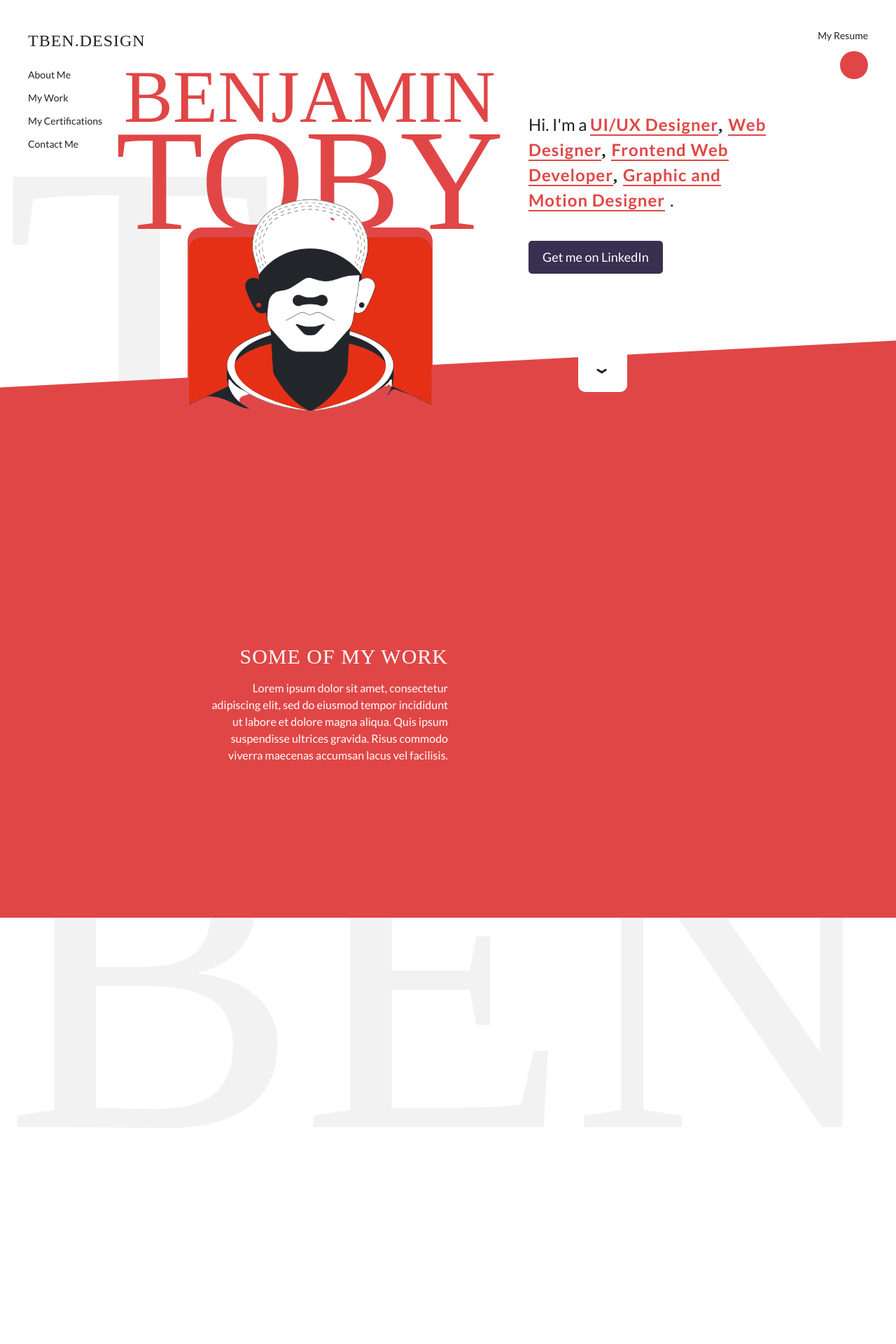
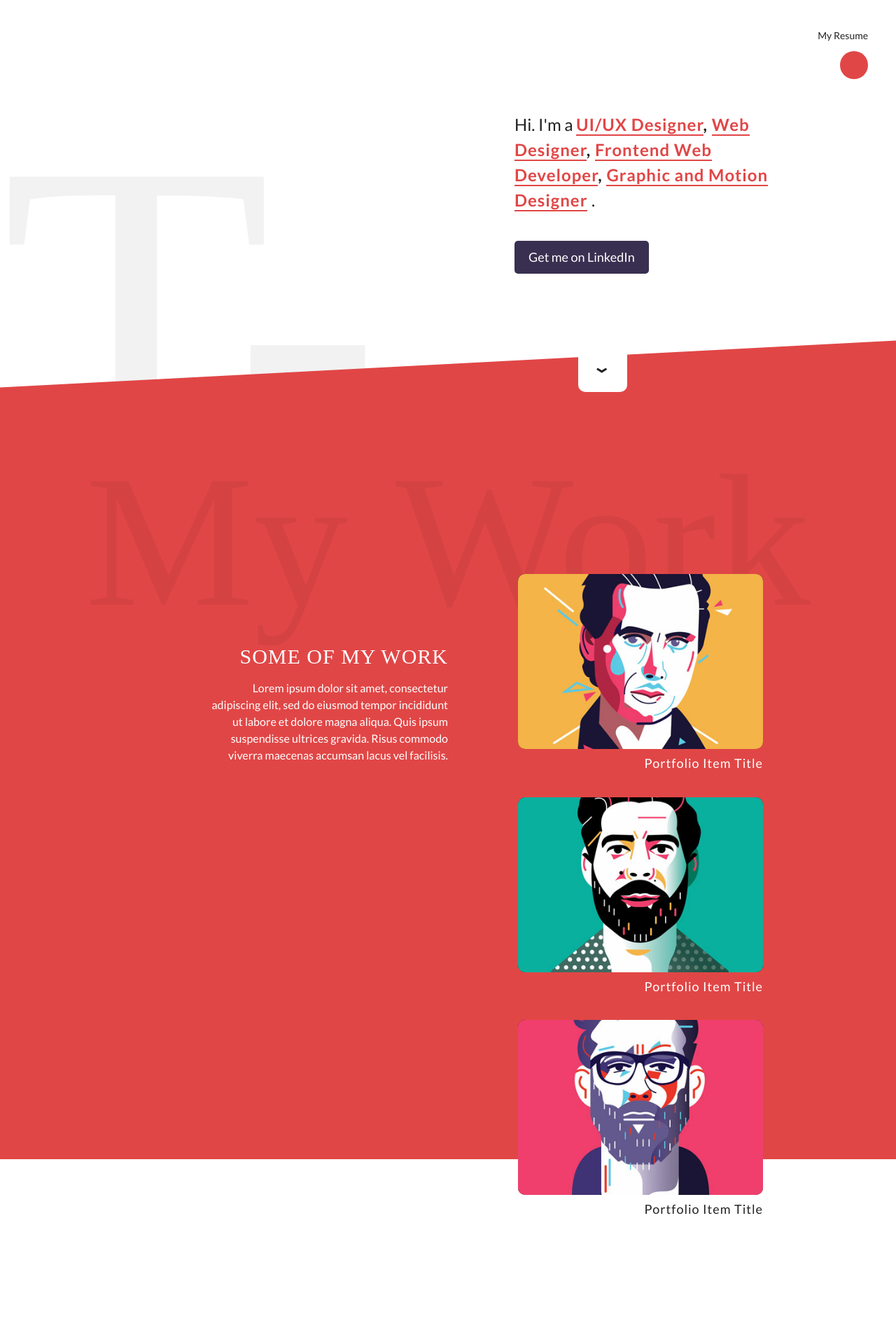
Before and after one commit to BenjaminToby/personal_site, a PHP site: page /v2.html in a window 1280 px wide. Shown: the top 1920 px of the page at 70% size. Before the commit the page ends 1611 px from the top, so only its background shows below. Run offline with PHP 8.4, Linux system fonts and the light colour scheme; some web fonts are replaced.

Commit message:
More updates made to v2

```diff
--- a/scripts/v2.js
+++ b/scripts/v2.js
@@ -30,4 +30,90 @@ window.addEventListener("scroll", () => {
 window.addEventListener("load", () => {
     document.getElementById("skewed-bg").classList.add("skewed-bg");
     document.getElementById("preloader").className = "preloader";
+    document.getElementById("hero-graphic-container").className = "hero-graphic-wrapper";
 });
+
+
+
+
+
+
+
+//##########################################################################################################
+
+var targets = document.querySelector("#section-2");
+var windowRect = {
+    rootMargin: "0px 0px -400px 0px",
+    delay: 100,
+    trackVisibility: true,
+};
+
+var navColors = new IntersectionObserver(navColorFunction, windowRect);
+
+function navColorFunction(entries, navColors) {
+
+    entries.forEach(entry => {
+        if(entry.isIntersecting) {
+            document.querySelector("header").style.color = "white";
+            document.querySelector(".hero-graphic-wrapper").style.opacity = "0";
+//            translate[3].dataset.speed = .2;
+        } else {
+            document.querySelector("header").style.color = "#222";
+            document.querySelector(".hero-graphic-wrapper").style.opacity = "1";
+        }
+    });
+}
+
+navColors.observe(targets);
+
+
+//##########################################################################################################
+
+var scrollIntoViewItems = document.querySelectorAll(".scroll-into-view");
+
+var windowRect2 = {
+    rootMargin: "0px 0px -200px 0px",
+};
+var scrollIntoView = new IntersectionObserver(function(entries, scrollIntoView) {
+    entries.forEach(entry => {
+       if(entry.isIntersecting) {
+           entry.target.classList.add("fade-in-bottom");
+       }
+    });
+}, windowRect2);
+
+
+scrollIntoViewItems.forEach(item => {
+    scrollIntoView.observe(item);
+});
+
+
+//##########################################################################################################
+
+//var sectionOneText = document.querySelector("#section-2");
+
+var sectionOneIo = new IntersectionObserver(sect1Function, windowRect);
+
+function sect1Function(entries, sectionOneIo) {
+
+    entries.forEach(entry => {
+        if(entry.isIntersecting) {
+//            windowRect.thresholds = [0, 0.25, 0.5, 0.75, 1];
+//            if (windowRect.thresholds < 0.25) {
+//                translate[3].dataset.speed = .1;
+//            } else if (windowRect.thresholds > 0.25 && windowRect.thresholds < 0.5) {
+//                translate[3].dataset.speed = .2;
+//            } else if (windowRect.thresholds > 0.5 && windowRect.thresholds < 1) {
+//                translate[3].dataset.speed = .3;
+//            }
+            translate[4].dataset.speed = .2;
+            translate[4].style.transition = "all 1.8s cubic-bezier( 0.39, 0.575, 0.565, 1 )";
+        } else {
+            translate[4].style.transition = "all 1.8s cubic-bezier( 0.39, 0.575, 0.565, 1 )";
+            translate[4].dataset.speed = 0;
+            setTimeout(()=> {translate[4].style.transition = "all .8s cubic-bezier( 0.39, 0.575, 0.565, 1 )";}, 1000);
+        }
+    });
+}
+
+sectionOneIo.observe(translate[4]);
--- a/v2.css
+++ b/v2.css
@@ -39,14 +39,16 @@ header {
     top: 40px;
     width: 200px;
     z-index: 1000;
+    color: inherit;
 }
 
 header > a {
-    font-family: hennigar;
+    font-family: "hennigar";
     font-size: 24px;
     text-transform: uppercase;
     border: none;
     letter-spacing: 1px;
+    color: inherit;
 }
 
 nav {
@@ -54,11 +56,13 @@ nav {
     display: flex;
     flex-direction: column;
     align-items: flex-start;
+    color: inherit;
 }
 
 nav > a {
     margin-bottom: 10px;
     font-size: 14px;
+    color: inherit;
 }
 
 nav > a:hover {
@@ -105,7 +109,7 @@ a:hover {
 }
 
 h1, h2, h3, h4 {
-    font-family: hennigar;
+    font-family: "hennigar";
 	margin-top: 0px;
 	margin-bottom: 15px;
 	width: 100%;
@@ -130,7 +134,9 @@ h3 {
 }
 
 h4 {
-
+    font-family: "Lato";
+    text-transform: none;
+    width: auto;
 }
 
 p {
@@ -145,6 +151,9 @@ p {
 
 span {
     font-size: inherit;
+    font-weight: inherit;
+    font-family: inherit;
+    color: inherit;
 }
 
 
@@ -249,6 +258,16 @@ input:focus {
     margin-top: 10px;
 }
 
+.hero-graphic-wrapper-init {
+    width: 400px;
+    height: 600px;
+    display: flex;
+    flex-direction: column;
+    align-items: center;
+    margin-right: -20px;
+    opacity: 0;
+}
+
 .hero-graphic-wrapper {
     width: 400px;
     height: 600px;
@@ -256,10 +275,20 @@ input:focus {
     flex-direction: column;
     align-items: center;
     margin-right: -20px;
+    animation: herographicintro 1.5s;
+/*    animation-fill-mode: both;*/
+    animation-delay: 1.3s;
+    animation-timing-function: cubic-bezier( 0.215, 0.61, 0.355, 1 );
+    transition: all .8s cubic-bezier( 0.39, 0.575, 0.565, 1 );
+}
+
+@keyframes herographicintro {
+    0% {transform: translateY(100px) rotateX(5deg); opacity: 0;}
+    100% {transform: none; opacity: 1;}
 }
 
 #benjamin-hero-text {
-    font-family: hennigar;
+    font-family: "hennigar";
     font-size: 105px;
     text-transform: uppercase;
     letter-spacing: 0px;
@@ -267,7 +296,7 @@ input:focus {
 }
 
 #toby-hero-text {
-    font-family: hennigar;
+    font-family: "hennigar";
     font-size: 205px;
     text-transform: uppercase;
     letter-spacing: 0px;
@@ -293,7 +322,7 @@ input:focus {
 }
 
 .hero-text-wrapper {
-    width: 200px;
+    width: 240px;
     padding-top: 100px;
     align-items: flex-start;
     margin-left: 50px;
@@ -380,13 +409,13 @@ input:focus {
 .hero-watermark {
     position: absolute;
     font-size: 35em;
-    font-family: hennigar;
+    font-family: "hennigar";
     z-index: -1;
     top: -20px;
     left: 50%;
     transform: translateX(-50%);
     color: rgba(0,0,0,0.05);
-    letter-spacing: 2px;
+    letter-spacing: 5px;
 }
 
 .below-fold {
@@ -419,7 +448,108 @@ input:focus {
     display: flex;
     align-items: flex-end;
     text-align: right;
+    position: relative;
+    z-index: 10;
 }
+
+.right-column {
+    display: flex;
+    flex-direction: column;
+    align-items: flex-start;
+    position: relative;
+    z-index: 10;
+}
+
+.section-watermark {
+    font-family: "hennigar";
+    position: absolute;
+    color: rgba(0,0,0,0.05);
+    font-size: 15em;
+    top: -350px;
+    left: auto;
+    right: auto;
+    text-align: center;
+    display: flex;
+    align-items: center;
+    justify-content: center;
+    z-index: 0;
+}
+
+.portfolio-item {
+    margin-left: 100px;
+    margin-bottom: 20px;
+    color: white;
+    display: flex;
+    flex-direction: column;
+    align-items: flex-end;
+    transition: all .5s ease-out;
+    border: none;
+}
+
+.portfolio-item:hover {
+    border: none;
+}
+
+.portfolio-item:first-child {
+    margin-top: -100px;
+}
+
+.portfolio-item:last-child {
+    margin-bottom: -300px;
+    color: #222;
+}
+
+.portfolio-item > h4 {
+    transition: all .5s ease-out;
+    border-bottom: 2px solid transparent;
+}
+
+.portfolio-item > div {
+    width: 350px;
+    height: 250px;
+    background-color: #222;
+    border-radius: 10px;
+    margin-bottom: 10px;
+    background-size: cover;
+    background-repeat: no-repeat;
+    background-position: center;
+    transition: all .3s ease-out;
+    overflow: hidden;
+    display: flex;
+    align-items: center;
+    justify-content: center;
+    position: relative;
+}
+
+.portfolio-item img {
+    position: absolute;
+    width: 100%;
+    transition: all .4s ease-out;
+}
+
+.portfolio-item:hover img {
+    width: 110%;
+    transform: rotate(5deg);
+    filter: brightness(105%);
+}
+
+.portfolio-item:hover > h4 {
+    border-bottom: 2px solid white;
+}
+.portfolio-item:hover > div {
+    box-shadow: 0px 0px 35px -5px rgba(0,0,0,0.4);
+    background-size: 120%;
+}
+
+.portfolio-item:last-child:hover > h4 {
+    border-bottom: 2px solid var(--main-color);
+}
+
+.portfolio-item-image {
+}
+
+
+
 
 
 
@@ -438,6 +568,20 @@ input:focus {
     transition: all .8s cubic-bezier( 0.39, 0.575, 0.565, 1 );
 }
 
+.fade-in-bottom {
+    animation: fadeinbottom 1s;
+    animation-fill-mode: both;
+    animation-timing-function: ease-out;
+}
+
+@keyframes fadeinbottom {
+    0% {transform: translateY(100px) rotateX(5deg); opacity: 0;}
+    100% {transform: none; opacity: 1;}
+}
+
+.scroll-into-view {
+    opacity: 0;
+}
 
 
 
--- a/v2.html
+++ b/v2.html
@@ -38,20 +38,22 @@
         <a class="social-media-link-block"></a>
     </div>
 
-    <section style="z-index:1;">
-        <div>
-            <div class="hero-graphic-wrapper translate" data-speed=".25">
-                <div id="benjamin-hero-text">Benjamin</div>
-                <div id="toby-hero-text">Toby</div>
-                <div class="hero-graphic-block">
-                    <img src="images/placeholder-portrait.png" alt="" width="380px" height="auto">
+    <section style="z-index:1;perspective:400px;">
+        <div style="perspective:400px;transform-style:preserve-3d;">
+            <div class="hero-graphic-wrapper-init" id="hero-graphic-container">
+                <div class="translate" data-speed=".25">
+                    <div id="benjamin-hero-text">Benjamin</div>
+                    <div id="toby-hero-text">Toby</div>
+                    <div class="hero-graphic-block">
+                        <img src="images/placeholder-portrait.png" alt="" width="380px" height="auto">
+                    </div>
                 </div>
             </div>
 
             <div class="hero-text-wrapper translate" data-speed=".15">
                 <div class="hero-text-block">
                     Hi. I'm a
-                    <h1>
+                    <h1 style="font-family:inherit;">
                         <span>UI/UX Designer</span>,
                         <span>Web Designer</span>,
                         <span>Frontend Web Developer</span>,
@@ -69,11 +71,11 @@
 
 
 
-    <div class="hero-watermark" data-speed=".6">T-BEN</div>
+    <div class="hero-watermark"><span class="translate" data-speed=".6">T-BEN</span></div>
 
-    <div  class="scroll-down-link-block">
+    <a href="#section-2" class="scroll-down-link-block">
             <div class="scroll-link-icon">&rsaquo;</div>
-    </div>
+    </a>
 
 
 
@@ -81,13 +83,31 @@
 
 
 
-    <section class="below-fold translate" data-speed=".1">
-        <div>
-            <div class="container-darkbg translate" data-speed="0">
-                <h2>Some of my Work</h2>
-                <p style="width: 350px;">Lorem ipsum dolor sit amet, consectetur adipiscing elit, sed do eiusmod tempor incididunt ut labore et dolore magna aliqua. Quis ipsum suspendisse ultrices gravida. Risus commodo viverra maecenas accumsan lacus vel facilisis.</p>
+    <section class="below-fold translate" data-speed=".1" id="section-2" style="perspective:600px;">
+        <div style="perspective:400px;transform-style:preserve-3d;">
+            <div class="container-darkbg translate" data-speed="0" style="transform-style:preserve-3d;">
+                <h2 class="scroll-into-view">Some of my Work</h2>
+                <p style="width: 350px;" class="scroll-into-view">Lorem ipsum dolor sit amet, consectetur adipiscing elit, sed do eiusmod tempor incididunt ut labore et dolore magna aliqua. Quis ipsum suspendisse ultrices gravida. Risus commodo viverra maecenas accumsan lacus vel facilisis.</p>
             </div>
-            <div></div>
+
+            <div class="right-column" style="transform-style:preserve-3d;">
+                <a class="portfolio-item scroll-into-view">
+                    <div><img src="images/portfolio-item-3.jpg" alt=""></div>
+                    <h4>Portfolio Item Title</h4>
+                </a>
+
+                <a class="portfolio-item scroll-into-view">
+                    <div><img src="images/portfolio-item-2.jpg" alt=""></div>
+                    <h4>Portfolio Item Title</h4>
+                </a>
+
+                <a class="portfolio-item scroll-into-view">
+                    <div><img src="images/portfolio-item-1.jpg" alt=""></div>
+                    <h4>Portfolio Item Title</h4>
+                </a>
+            </div>
+
+            <div class="section-watermark scroll-into-view"><span class="translate" data-speed=".05">My&nbsp;Work</span></div>
         </div>
         <div id="skewed-bg"></div>
     </section>
@@ -98,7 +118,7 @@
 
 
 
-    <section style="height: 2000px"></section>
+    <section style="height: 2000px;z-index: -100;"></section>
 
 
 
```
Also changed, not shown: images/portfolio-item-1.jpg (added), images/portfolio-item-2.jpg (added), images/portfolio-item-3.jpg (added).
